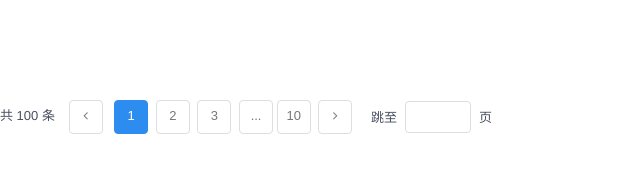
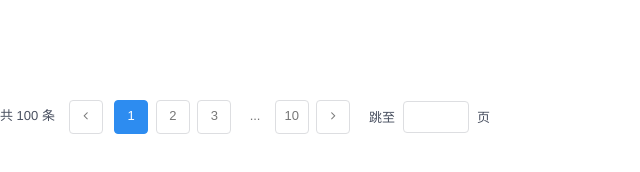
Before and after one commit to yyzzoopp/wui, a website: page src/index.html in a window 1280 px wide. Shown: the full height of the page, 0-640 px from the left. Drawn offline with nearby package versions, Linux system fonts and the light colour scheme; files that its build step writes are made by us from their sources.

Commit message:
modify page

```diff
--- a/src/less/table.less
+++ b/src/less/table.less
@@ -153,6 +153,11 @@
         .transition(all);
     }
 
+    .w-page-item-jump {
+        border: 0;
+        cursor: text;
+    }
+
     .w-page-next:hover,
     .w-page-prev:hover {
         border-color: @color-primary;
```
